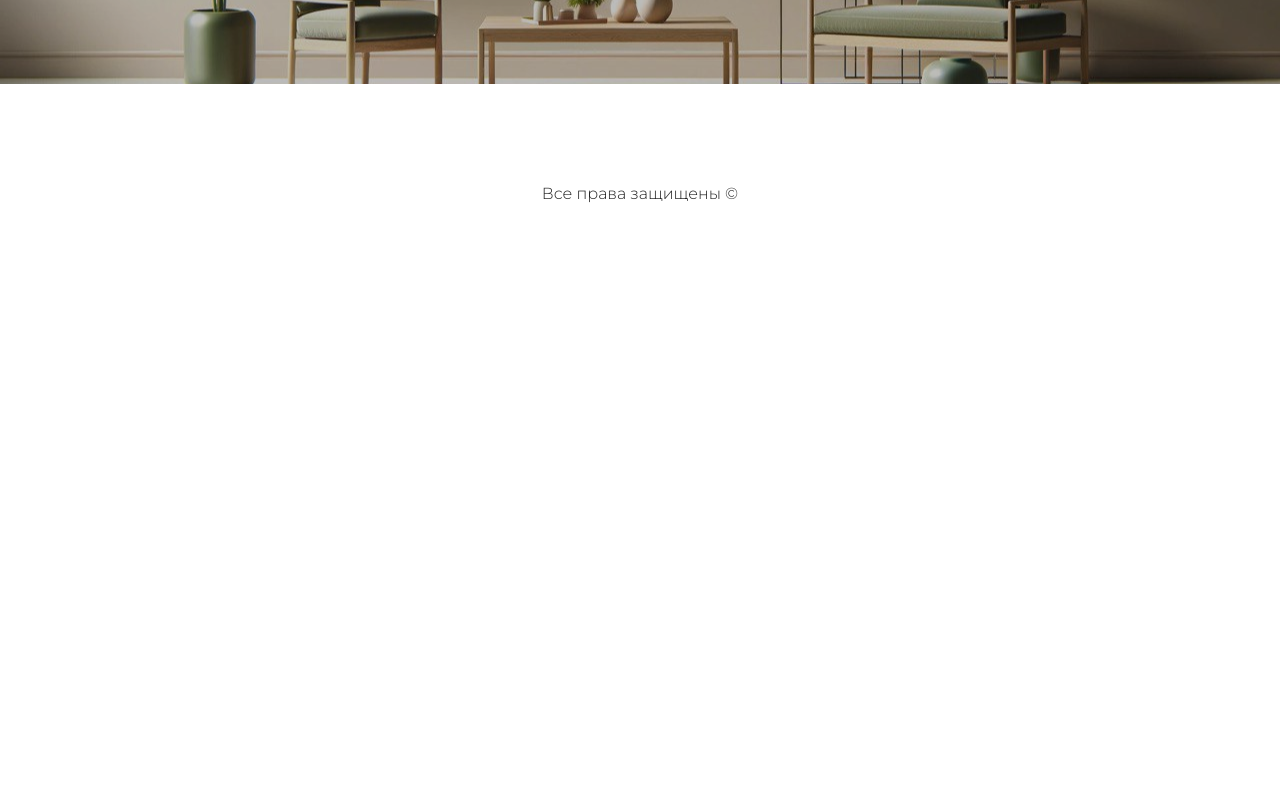
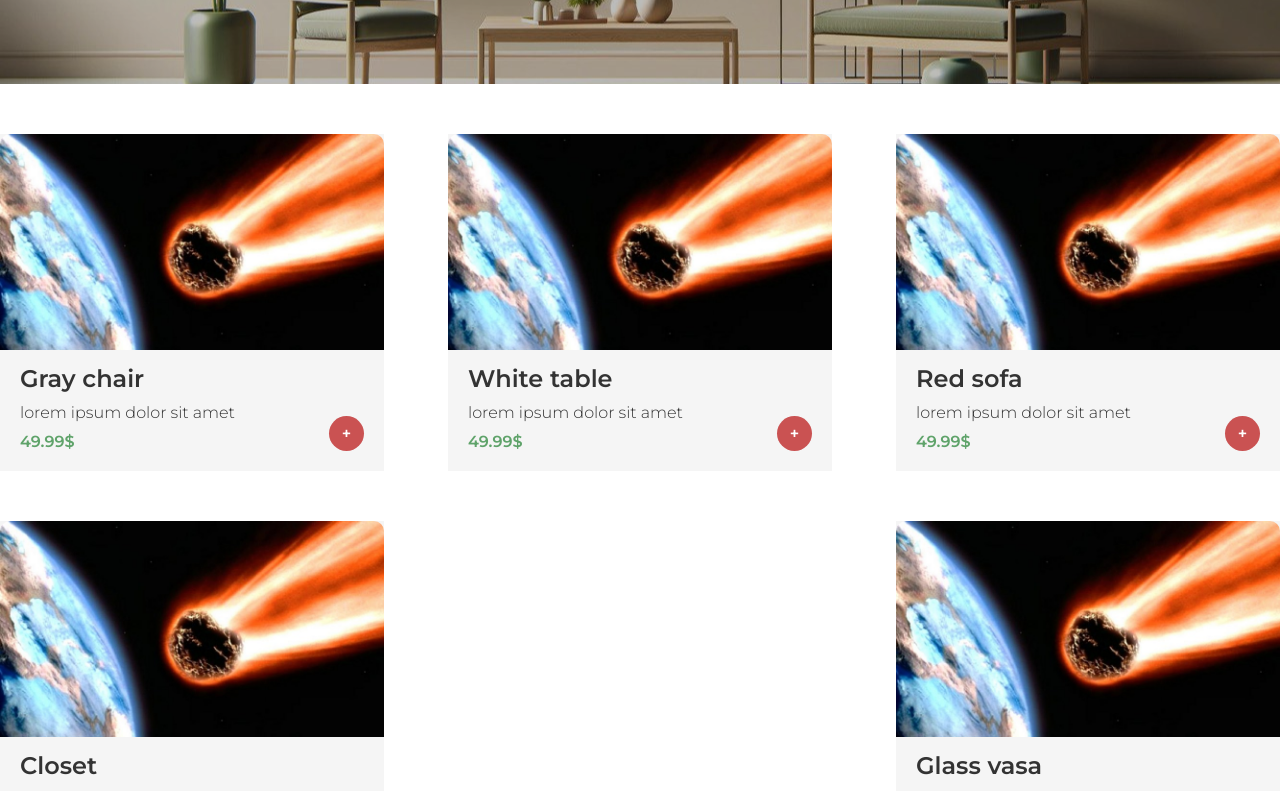
Before and after one commit to Ekaterina31415/eCommerce, a React (Create React App) app in the folder shop/: page / in a window 1280 px wide. Shown: the part 540-1331 px from the top of the page. Before the commit the page ends 800 px from the top, so only its background shows below. Built offline with nearby package versions, Linux system fonts and the light colour scheme.

Commit message:
add displaying product cards

```diff
--- a/shop/src/App.js
+++ b/shop/src/App.js
@@ -1,13 +1,65 @@
+import React from "react";
 import Header from "./components/Header";
 import Footer from "./components/Footer";
+import Items from "./components/Items";
 
-function App() {
+class App extends React.Component {
+  constructor(props) {
+    super(props);
+    this.state = {
+      items: [
+        {
+          id: 1,
+          title: 'Gray chair',
+          img: 'stul.jpeg',
+          desc: 'lorem ipsum dolor sit amet',
+          category: 'chairs',
+          price: '49.99'
+        },
+        {
+          id: 2,
+          title: 'White table',
+          img: 'stul.jpeg',
+          desc: 'lorem ipsum dolor sit amet',
+          category: 'tables',
+          price: '49.99'
+        },
+        {
+          id: 3,
+          title: 'Red sofa',
+          img: 'stul.jpeg',
+          desc: 'lorem ipsum dolor sit amet',
+          category: 'sofas',
+          price: '49.99'
+        },
+        {
+          id: 4,
+          title: 'Closet',
+          img: 'stul.jpeg',
+          desc: 'lorem ipsum dolor sit amet',
+          category: 'closets',
+          price: '49.99'
+        },
+        {
+          id: 5,
+          title: 'Glass vasa',
+          img: 'stul.jpeg',
+          desc: 'lorem ipsum dolor sit amet',
+          category: 'vases',
+          price: '49.99'
+        }
+      ],
+    };
+  }
+  render() {
     return (
       <div className='wrapper'>
         <Header />
+        <Items items={this.state.items}/>
         <Footer />
       </div>
     );
   }
+}
 
 export default App;
--- /dev/null
+++ b/shop/src/components/Item.js
@@ -0,0 +1,18 @@
+import React, { Component } from 'react'
+
+export class Item extends Component {
+  render() {
+    const { item } = this.props;
+    return (
+      <div className='item'>
+        <img src={'./img/' + item.img} alt='' />
+        <h2>{item.title}</h2>
+        <p>{item.desc}</p>
+        <b>{item.price}$</b>
+        <div className='add-to-cart'>+</div>
+      </div>
+    )
+  }
+}
+
+export default Item;
--- /dev/null
+++ b/shop/src/components/Items.js
@@ -0,0 +1,17 @@
+import React, { Component } from 'react'
+import Item from './Item';
+
+export class Items extends Component {
+  render() {
+    const { items } = this.props;
+    return (
+      <main>
+        {items.map((item) => (
+          <Item key={item.id} item={item} />
+        ))}
+      </main>
+    )
+  }
+};
+
+export default Items;
--- a/shop/src/index.css
+++ b/shop/src/index.css
@@ -72,6 +72,61 @@ header .presentation::before {
   color: #fff;
 }
 
+main {
+  display: flex;
+  width: 100%;
+  flex-wrap: wrap;
+  justify-content: space-between;
+}
+
+main .item {
+  width: 30%;
+  margin-bottom: 50px;
+  background: #f5f5f5;
+  overflow: hidden;
+  position: relative;
+  padding-bottom: 20px;
+}
+
+main .item img {
+  max-width: 100%;
+  border-radius: 10px 10px 0 0;
+  transition: transform 500ms ease;
+}
+
+main .item img:hover {
+  transform: scale(1.05);
+}
+
+main h2, main p, main b {
+  margin: 10px  20px;
+  color: #333;
+}
+
+main b {
+  color: #5fa36a;
+}
+
+main .add-to-cart {
+  position: absolute;
+  right: 20px;
+  bottom: 20px;
+  background: #ca5252;
+  width: 35px;
+  height: 35px;
+  text-align: center;
+  line-height: 35px;
+  color: #fff;
+  border-radius: 50%;
+  cursor: pointer;
+  font-weight: 600;
+  transition: transform 500ms ease;
+}
+
+main .add-to-cart:hover {
+  transform: scale(1.3) translateY(-5px);
+}
+
 footer {
   margin-top: 100px;
   text-align: center;
```
Also changed, not shown: shop/public/img/stul.jpeg (added), shop/src/img/photo_2024-01-18_14-37-59.jpg (deleted). Lines whose indentation alone changed are shown as unchanged.
